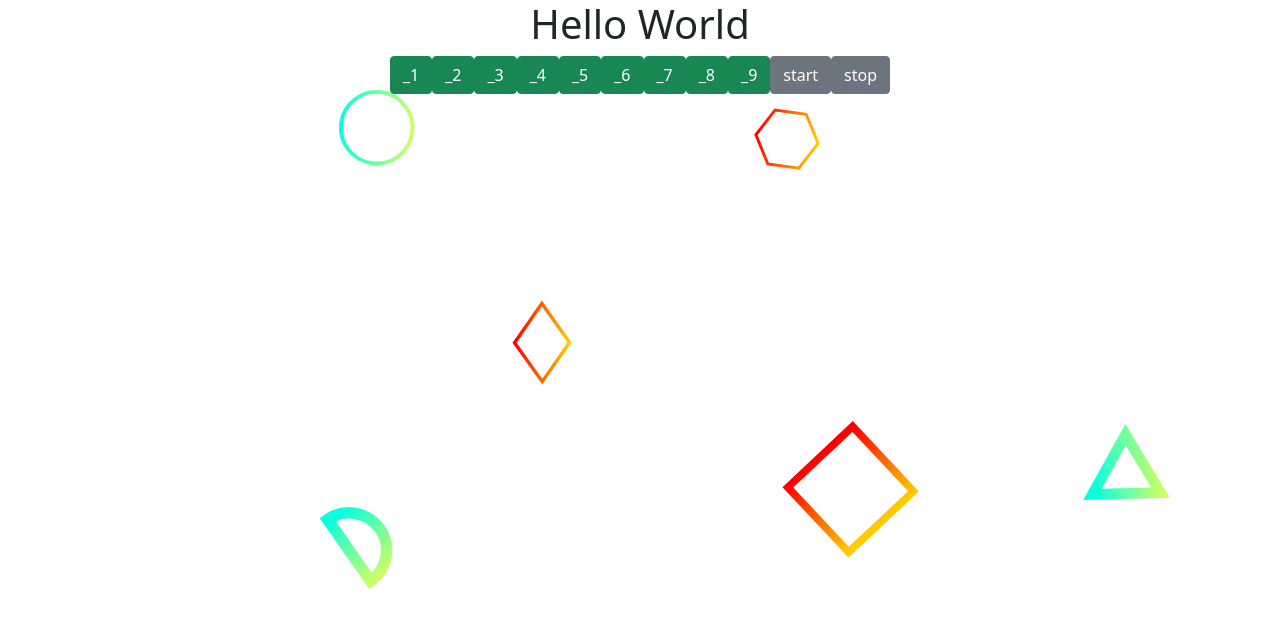
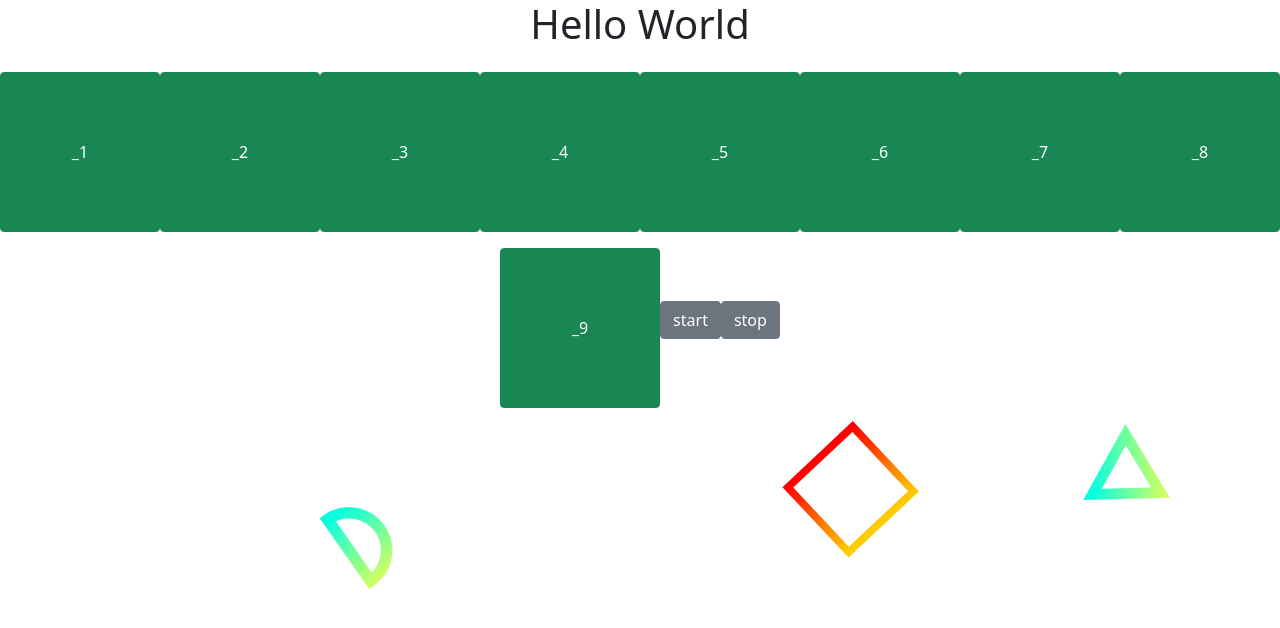
Before and after one commit to Maorshl/Looper, a React (Create React App) app in the folder client/: page / in a window 1280 px wide. Shown: the top 628 px of the page. Built offline with nearby package versions, Linux system fonts and the light colour scheme.

Commit message:
Update LoopButton.js

```diff
--- a/client/src/components/LoopButton.js
+++ b/client/src/components/LoopButton.js
@@ -5,6 +5,7 @@
   const [isPressed, setIsPressed] = useState(false);
   return (
     <Button
+      className="loop-button"
       variant={isPressed ? "danger" : "success"}
       onClick={() => {
         mainLoop.addLoop(songName);
```
